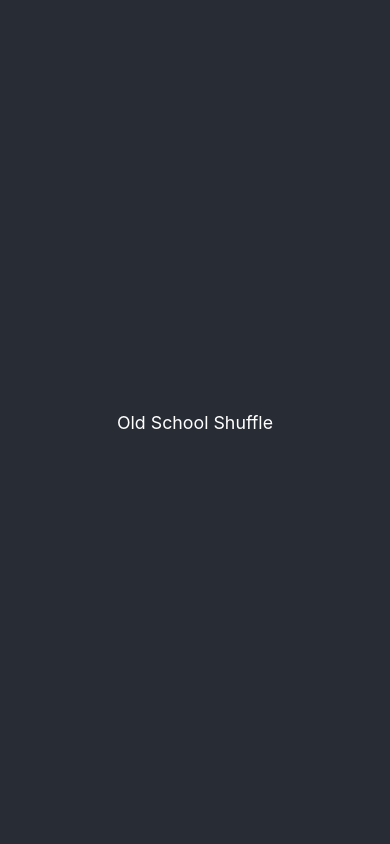
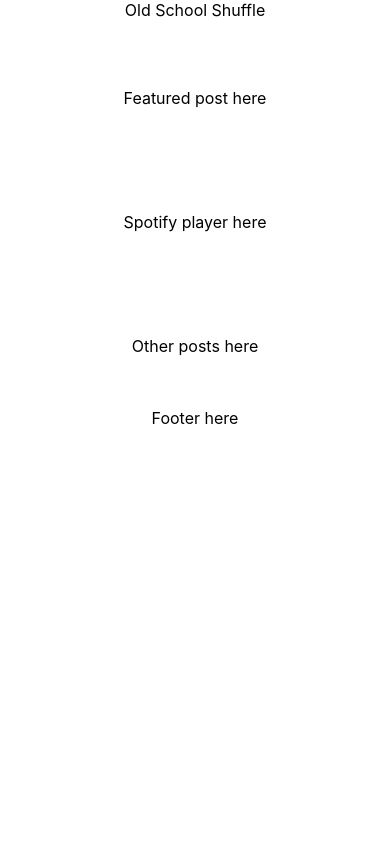
Before and after one commit to BenLardie/oldschool, a React (Create React App) app: page / in a window 390 px wide. Shown: the top 844 px of the page. Built offline with nearby package versions, Linux system fonts and the light colour scheme.

Commit message:
created new component and added material ui

```diff
--- a/package.json
+++ b/package.json
@@ -3,6 +3,7 @@
   "version": "0.1.0",
   "private": true,
   "dependencies": {
+    "@material-ui/core": "^4.9.5",
     "@testing-library/jest-dom": "^4.2.4",
     "@testing-library/react": "^9.3.2",
     "@testing-library/user-event": "^7.1.2",
--- a/public/index.html
+++ b/public/index.html
@@ -4,6 +4,7 @@
     <meta charset="utf-8" />
     <link rel="icon" href="%PUBLIC_URL%/favicon.ico" />
     <meta name="viewport" content="width=device-width, initial-scale=1" />
+    <link rel="stylesheet" href="https://fonts.googleapis.com/css?family=Roboto:300,400,500">
     <meta name="theme-color" content="#000000" />
     <meta
       name="description"
--- a/src/App.css
+++ b/src/App.css
@@ -1,38 +1,95 @@
 .App {
+  margin: auto;
+  padding-left: 50px;
+  padding-right: 50px;
   text-align: center;
-}
-
-.App-logo {
-  height: 40vmin;
-  pointer-events: none;
-}
-
-@media (prefers-reduced-motion: no-preference) {
-  .App-logo {
-    animation: App-logo-spin infinite 20s linear;
-  }
+  display: grid;
+  grid-template-columns: 2fr 1fr;
+  grid-column-gap: 20px;
+  grid-template-rows: 1fr 2fr 3fr 2fr 1fr;
+  grid-row-gap: 20px;
+  justify-items: stretch;
+  align-items: stretch;
+  height: 100vh;
+  max-width: 1600px;
 }
 
 .App-header {
-  background-color: #282c34;
-  min-height: 100vh;
-  display: flex;
-  flex-direction: column;
-  align-items: center;
-  justify-content: center;
-  font-size: calc(10px + 2vmin);
-  color: white;
+  grid-column: 1/1;
 }
 
-.App-link {
-  color: #61dafb;
+.featuredPost {
+  grid-column: 1/1;
+  grid-row: 2/4;
+
 }
 
-@keyframes App-logo-spin {
-  from {
-    transform: rotate(0deg);
-  }
-  to {
-    transform: rotate(360deg);
-  }
+.spotifyPlayer {
+grid-column: 2/3;
+grid-row: 2/5;
 }
+
+.otherPosts {
+  grid-column: 1/1;
+  grid-row-start: 4;
+}
+
+.footer {
+  grid-column: 1/3;
+  grid-row-start: 5;
+  max-width:800px
+}
+
+.App-title {
+  font-size: 1.5em;
+}
+
+@media only screen and (max-width: 800px) {
+
+.App {
+  margin: auto;
+  padding-left: 20px;
+  padding-right: 20px;
+  text-align: center;
+  display: grid;
+  grid-template-columns: 1fr;
+  grid-template-rows: 1fr 2fr 2fr 1fr;
+  grid-row-gap: 20px;
+  justify-items: stretch;
+  align-items: stretch;
+  height: auto;
+  /*height: 100vh;*/
+  max-width: 1600px;
+  overflow: auto;
+}
+
+.App-header {
+  grid-column: 1/1;
+  grid-row: 1/1;
+}
+
+.featuredPost {
+  grid-column: 1/1;
+  grid-row: 2/3;
+}
+
+.spotifyPlayer {
+grid-column: 1/1;
+grid-row: 3/4;
+}
+
+.otherPosts {
+  grid-column: 1/1;
+  grid-row-start: 4/5;
+}
+
+.footer {
+  grid-column: 1/1;
+  grid-row-start: 5/6;
+}
+
+.App-title {
+  font-size: 1.5em;
+}
+
+}
```
Also changed, not shown: src/FeaturedPost.js (added, +23 -0 lines), src/FeaturedPost.css (added), 1 other file (tests, documents, lock files or other folders).
